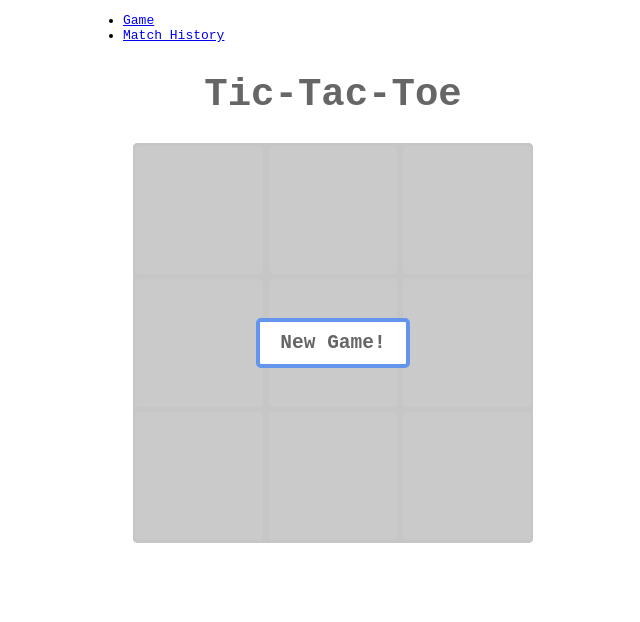
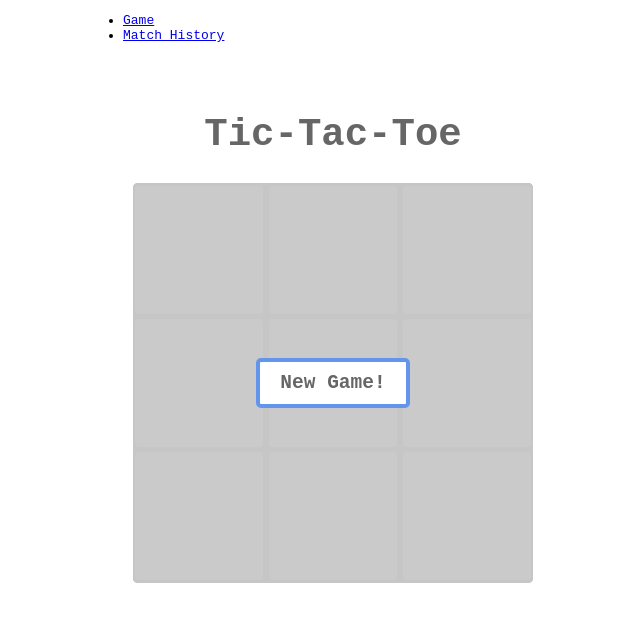
Before and after one commit to sjBao/tic-tac-toe, a React (Create React App) app in the folder client/: page / in a window 1280 px wide. Shown: the top 622 px of the page, without its empty margins (307-947 px from the left). Built offline with nearby package versions, Linux system fonts and the light colour scheme.

Commit message:
Adjust margin of Game compnent

```diff
--- a/client/src/pages/game/Game.css
+++ b/client/src/pages/game/Game.css
@@ -1,5 +1,5 @@
 .Game {
-  margin: 30px 0;
+  margin: 70px 0;
 }
 
 .board {
```
